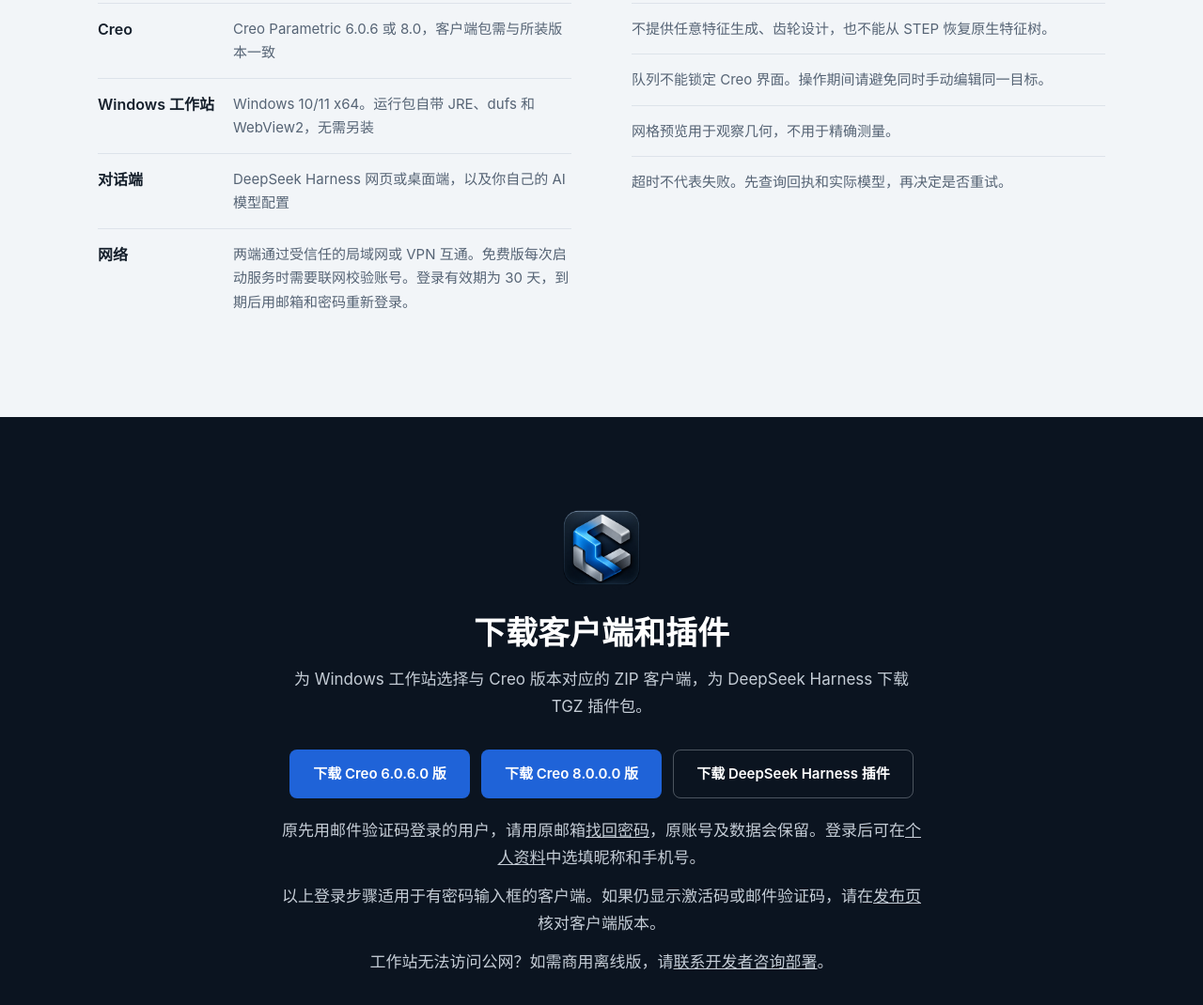
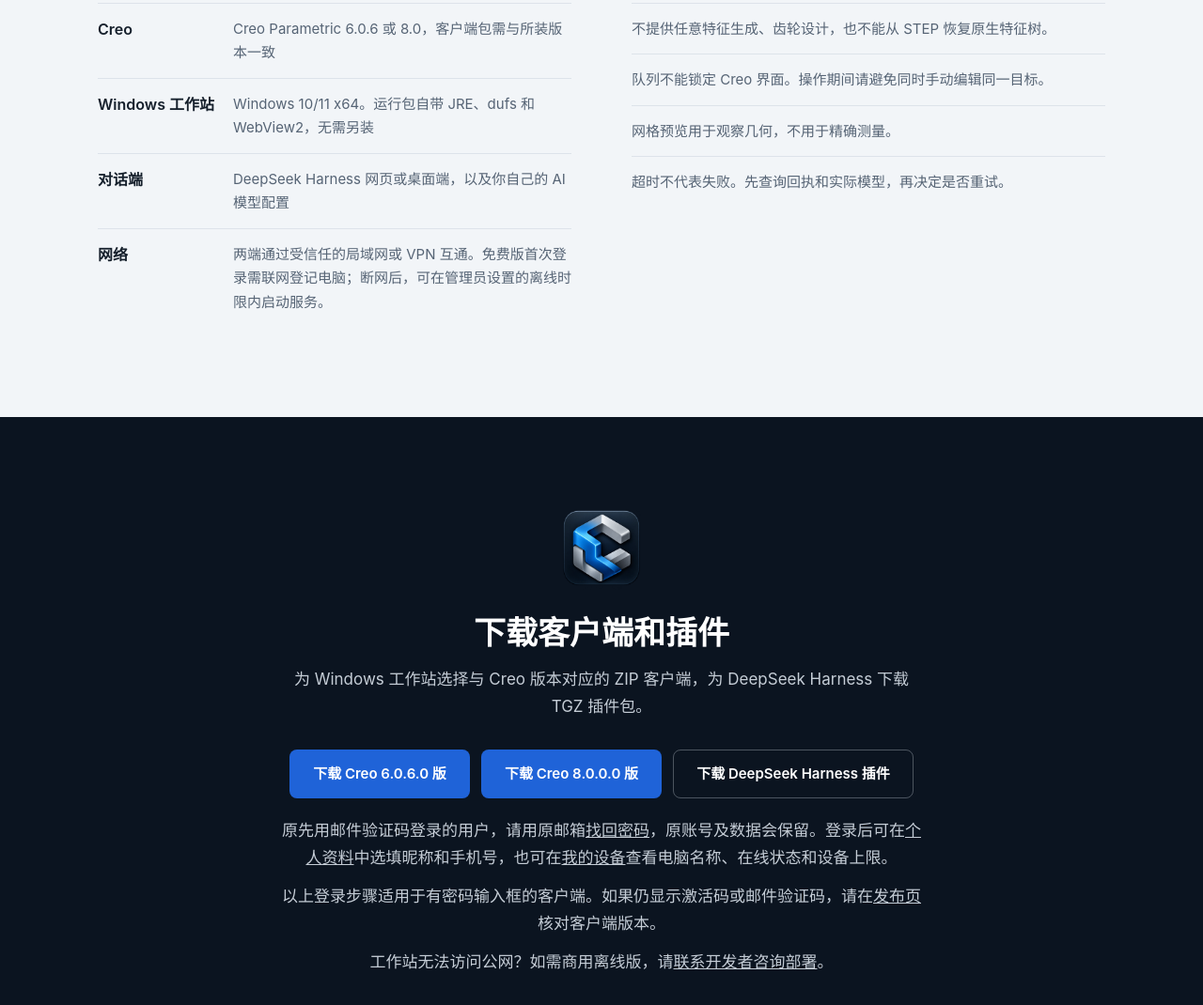
Before and after one commit to LLP2333/creo-harness-web, a plain HTML site: page index.html in a window 1280 px wide. Shown: the part 3553-4623 px from the top of the page at 94% size. Drawn offline with Linux system fonts and the light colour scheme.

Commit message:
docs: link device status and explain offline access

```diff
--- a/index.html
+++ b/index.html
@@ -201,7 +201,7 @@
           <div><dt>Creo</dt><dd>Creo Parametric 6.0.6 或 8.0，客户端包需与所装版本一致</dd></div>
           <div><dt>Windows 工作站</dt><dd>Windows 10/11 x64。运行包自带 JRE、dufs 和 WebView2，无需另装</dd></div>
           <div><dt>对话端</dt><dd>DeepSeek Harness 网页或桌面端，以及你自己的 AI 模型配置</dd></div>
-          <div><dt>网络</dt><dd>两端通过受信任的局域网或 VPN 互通。免费版每次启动服务时需要联网校验账号。登录有效期为 30 天，到期后用邮箱和密码重新登录。</dd></div>
+          <div><dt>网络</dt><dd>两端通过受信任的局域网或 VPN 互通。免费版首次登录需联网登记电脑；断网后，可在管理员设置的离线时限内启动服务。</dd></div>
         </dl>
       </div>
       <div>
@@ -227,7 +227,7 @@
         <a class="btn" href="https://github.com/LLP2333/creo-harness-web/releases/latest/download/creoHarnessClient-creo-8.0.0.0.zip">下载 Creo 8.0.0.0 版</a>
         <a class="btn btn-ghost" href="https://github.com/LLP2333/creo-harness-web/releases/latest/download/creo-harness-dsh-plugin-creo.tgz">下载 DeepSeek Harness 插件</a>
       </div>
-      <p class="section-lede">原先用邮件验证码登录的用户，请用原邮箱<a href="https://account.qvqw.date/reset">找回密码</a>，原账号及数据会保留。登录后可在<a href="https://account.qvqw.date/profile">个人资料</a>中选填昵称和手机号。</p>
+      <p class="section-lede">原先用邮件验证码登录的用户，请用原邮箱<a href="https://account.qvqw.date/reset">找回密码</a>，原账号及数据会保留。登录后可在<a href="https://account.qvqw.date/profile">个人资料</a>中选填昵称和手机号，也可在<a href="https://account.qvqw.date/devices">我的设备</a>查看电脑名称、在线状态和设备上限。</p>
       <p class="section-lede">以上登录步骤适用于有密码输入框的客户端。如果仍显示激活码或邮件验证码，请在<a href="https://github.com/LLP2333/creo-harness-web/releases/latest">发布页</a>核对客户端版本。</p>
       <p id="commercial" class="section-lede">工作站无法访问公网？如需商用离线版，请<a href="https://github.com/LLP2333/creo-harness-web/issues/new?title=%E5%95%86%E7%94%A8%E7%A6%BB%E7%BA%BF%E7%89%88%E5%92%A8%E8%AF%A2">联系开发者咨询部署</a>。</p>
     </div>
```
